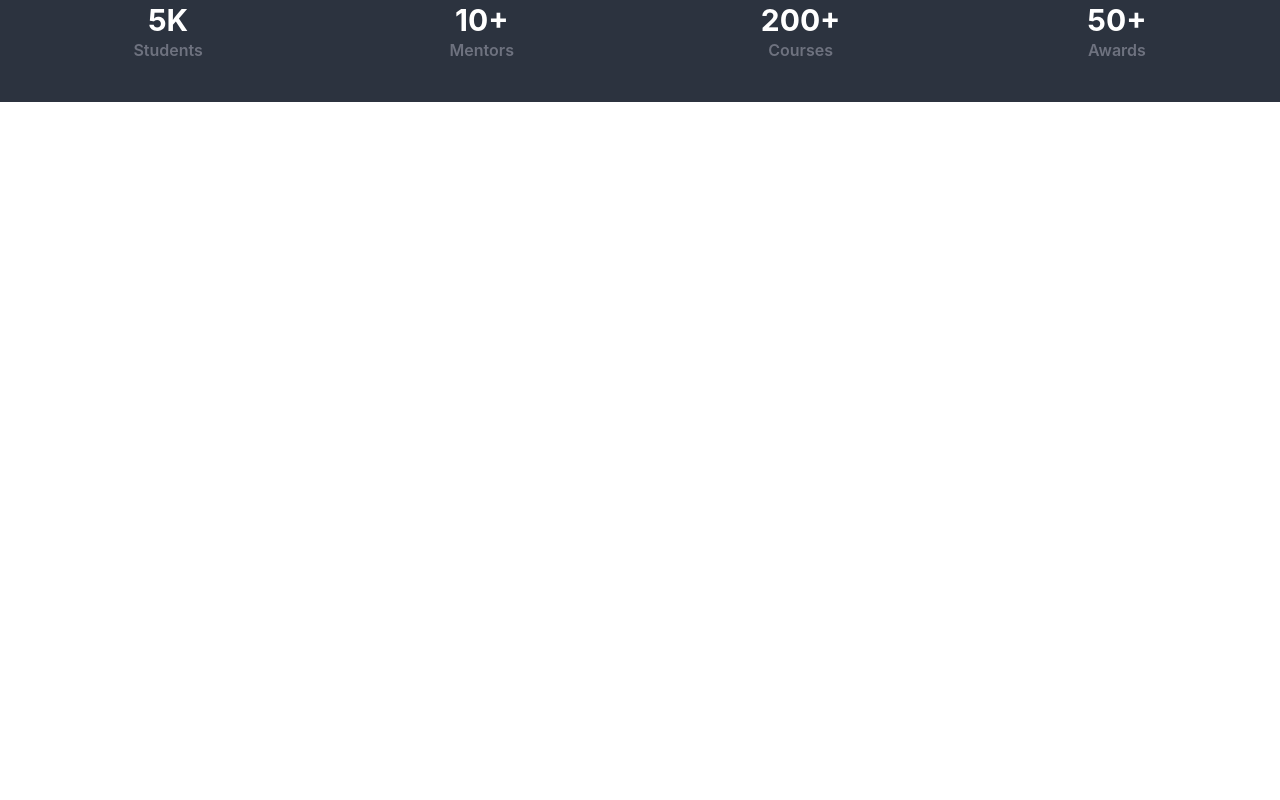
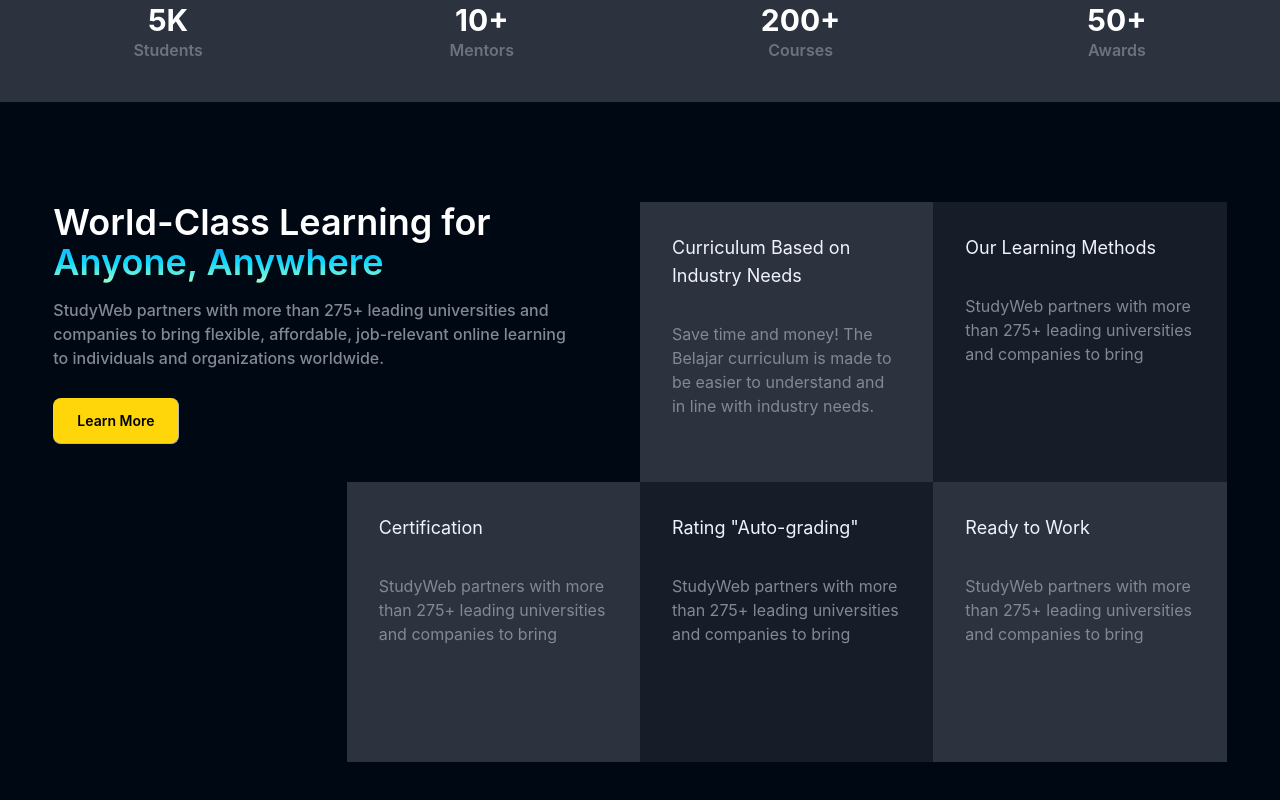
Before and after one commit to Akshay7016/StudyWeb-frontend, a React (Create React App) app: page /about in a window 1280 px wide. Shown: the part 1806-2606 px from the top of the page. Before the commit the page ends 1908 px from the top, so only its background shows below. Built offline with nearby package versions, Linux system fonts and the light colour scheme; no server answers.

Commit message:
LearningGrid added for About page

```diff
--- /dev/null
+++ b/src/components/core/aboutPage/LearningGrid.js
@@ -0,0 +1,104 @@
+import React from 'react';
+
+import HighlightText from '../homepage/HighlightText';
+import Button from '../homepage/Button';
+
+const LearningGridArray = [
+    {
+        order: -1,
+        heading: "World-Class Learning for",
+        highlightText: "Anyone, Anywhere",
+        description:
+            "StudyWeb partners with more than 275+ leading universities and companies to bring flexible, affordable, job-relevant online learning to individuals and organizations worldwide.",
+        BtnText: "Learn More",
+        BtnLink: "/",
+    },
+    {
+        order: 1,
+        heading: "Curriculum Based on Industry Needs",
+        description:
+            "Save time and money! The Belajar curriculum is made to be easier to understand and in line with industry needs.",
+    },
+    {
+        order: 2,
+        heading: "Our Learning Methods",
+        description:
+            "StudyWeb partners with more than 275+ leading universities and companies to bring",
+    },
+    {
+        order: 3,
+        heading: "Certification",
+        description:
+            "StudyWeb partners with more than 275+ leading universities and companies to bring",
+    },
+    {
+        order: 4,
+        heading: `Rating "Auto-grading"`,
+        description:
+            "StudyWeb partners with more than 275+ leading universities and companies to bring",
+    },
+    {
+        order: 5,
+        heading: "Ready to Work",
+        description:
+            "StudyWeb partners with more than 275+ leading universities and companies to bring",
+    },
+];
+
+const LearningGrid = () => {
+    return (
+        <div className='w-11/12 max-w-maxContent mx-auto my-[60px] md:my-[100px] grid grid-cols-1 lg:grid-cols-4'>
+            {
+                LearningGridArray.map((card, index) => {
+                    return (
+                        <div
+                            key={index}
+                            className={`
+                                ${index === 0 && "h-fit lg:col-span-2 bg-richblack-900"}
+                                ${card.order % 2 === 1 ? "w-[90%] md:w-[50%] lg:w-full bg-richblack-700" : "w-[90%] md:w-[50%] lg:w-full bg-richblack-800"}
+                                ${card.order === 3 && "lg:col-start-2"}
+                                h-[280px] mx-auto
+                        `}
+                        >
+                            {
+                                card.order < 0 ? (
+                                    <div className='w-[90%] flex flex-col gap-4 text-white'>
+                                        <div className='text-4xl font-semibold'>
+                                            {card.heading}
+                                            {" "}
+                                            <HighlightText text={card.highlightText} />
+                                        </div>
+
+                                        <p className='text-richblack-300 font-medium'>
+                                            {card.description}
+                                        </p>
+
+                                        <div className='w-fit mt-3 mb-8 lg:mb-0'>
+                                            <Button active={true} linkTo={card.BtnLink}>
+                                                <div className='font-semibold'>
+                                                    {card.BtnText}
+                                                </div>
+                                            </Button>
+                                        </div>
+                                    </div>
+                                ) : (
+                                    <div className='flex flex-col gap-8 p-8'>
+                                        <div className='text-lg text-richblack-5'>
+                                            {card.heading}
+                                        </div>
+
+                                        <p className='text-richblack-300'>
+                                            {card.description}
+                                        </p>
+                                    </div>
+                                )
+                            }
+                        </div>
+                    )
+                })
+            }
+        </div>
+    )
+}
+
+export default LearningGrid
--- a/src/pages/About.js
+++ b/src/pages/About.js
@@ -2,6 +2,7 @@
 
 import HighlightText from "../components/core/homepage/HighlightText";
 import Quote from '../components/core/aboutPage/Quote';
+import LearningGrid from '../components/core/aboutPage/LearningGrid';
 
 import BannerImage1 from "../assets/Images/aboutus1.webp";
 import BannerImage2 from "../assets/Images/aboutus2.webp";
@@ -132,7 +133,7 @@
 
             {/* Section 5 */}
             <section>
-
+                <LearningGrid />
             </section>
         </div>
     )
```
